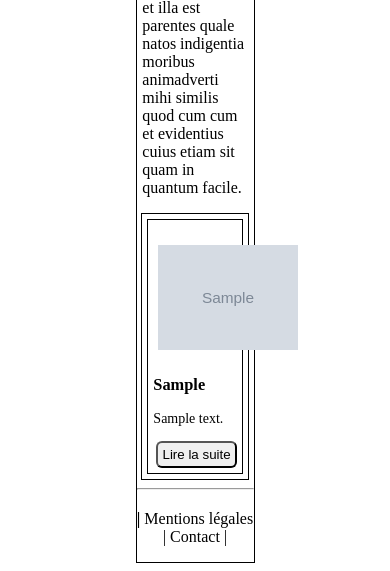
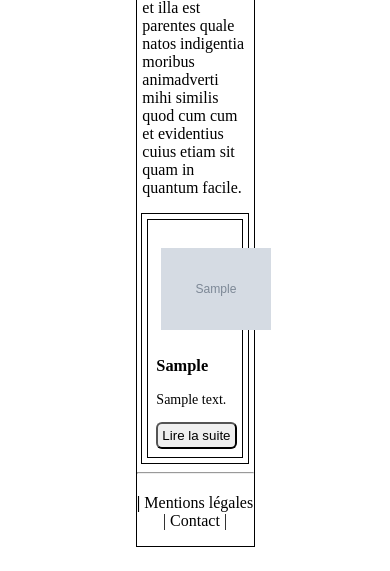
Before and after one commit to chhampyy/extranet, a PHP site: page / in a window 390 px wide. Shown: the part 1119-1690 px from the top of the page. After the commit the page ends 1666 px from the top, so only its background shows below. Run offline with PHP 8.4, Linux system fonts and the light colour scheme; the visitor is signed in with stand-in values (Sample User, id 1); tables that the repository leaves empty or names only in its code hold one stand-in row (values such as "Sample post"); grey boxes marked "Sample" are stand-in pictures.

Commit message:
Amelioration design mobile

```diff
--- a/css/style.css
+++ b/css/style.css
@@ -56,14 +56,14 @@ body {
 
 /* ajustement dimension logo acteur sur index */
 .mini_logo img {
-	width: 140px;
+	width: 110px;
 }
 
 
 .tableau {
 	border: 1px solid;
 	margin: 5px;
-	padding: 5px;
+	padding: 8px;
 	font-size: 14px;
 }
 
@@ -215,6 +215,8 @@ body {
 	margin-left: 10px;
 }
 
+/*------------------------------------------------------------------------------------- Mise en page du design pour mobile ----------------------------------------------------------------------------*/
+
 																				/* Page index mobile */
 
 @media only screen and (max-width: 767px)
@@ -233,6 +235,7 @@ body {
 
 	.mini_logo{
 		float: none;
+		text-align: center;
 	}
 
 }
```
